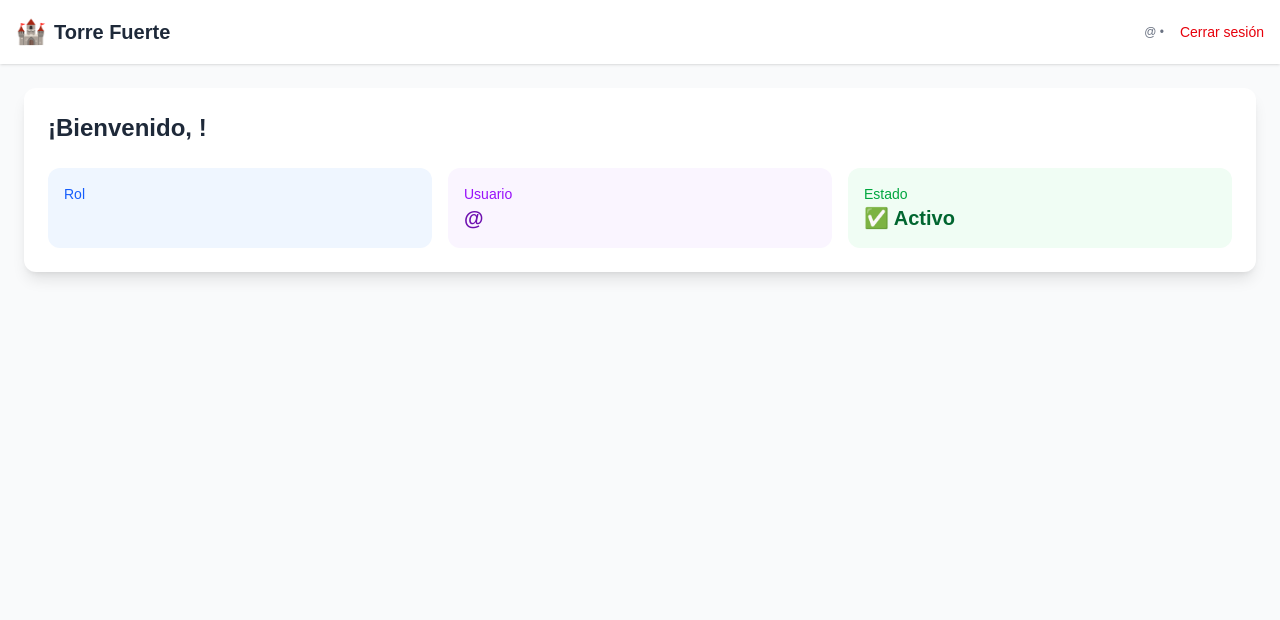
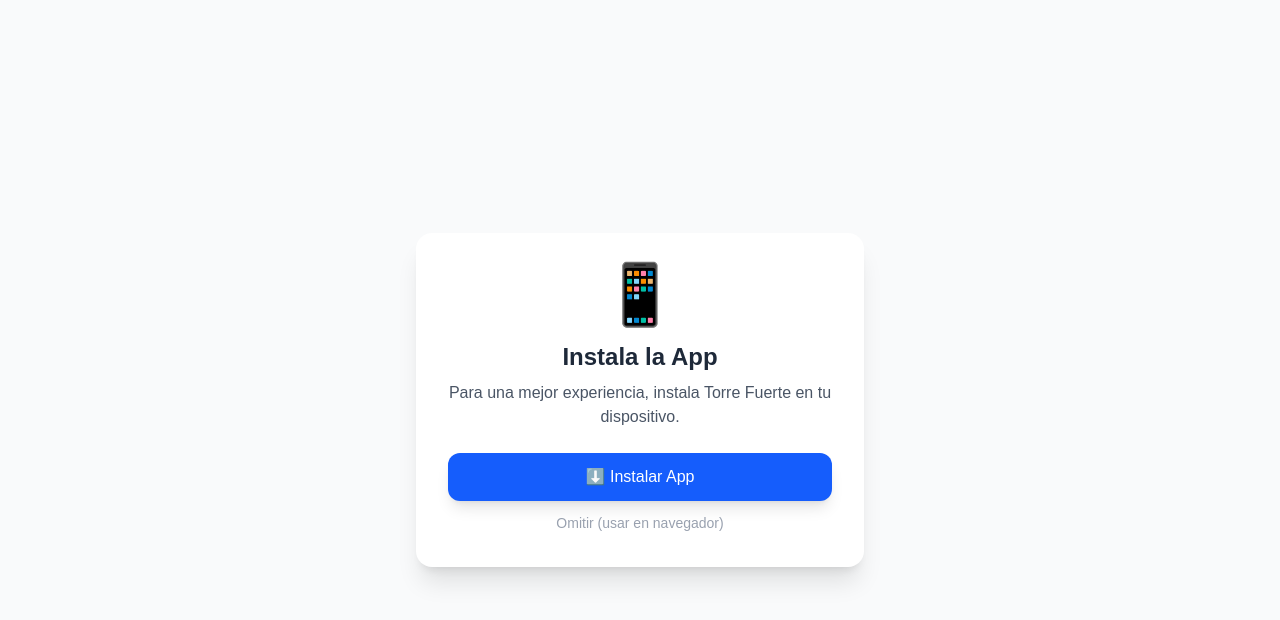
Before and after one commit to pcristhian/tfdistribucion, a Next.js app: page / in a window 1280 px wide. Shown: the top 620 px of the page. Built offline with nearby package versions, Linux system fonts and the light colour scheme; no server answers; sample sign-in values are in the browser's storage.

Commit message:
instalado

```diff
--- a/package.json
+++ b/package.json
@@ -12,6 +12,7 @@
     "bcryptjs": "^3.0.3",
     "framer-motion": "^12.42.2",
     "next": "16.2.10",
+    "next-pwa": "^5.6.0",
     "react": "19.2.4",
     "react-dom": "19.2.4"
   },
--- a/src/app/page.js
+++ b/src/app/page.js
@@ -1,6 +1,6 @@
 'use client';
 
-import { useEffect } from 'react';
+import { useEffect, useState } from 'react';
 import { useRouter } from 'next/navigation';
 import { useLogin } from './login/hook/useLogin';
 
@@ -8,12 +8,43 @@
   const { getUser, logout } = useLogin();
   const router = useRouter();
   const user = getUser();
+  const [isInstalled, setIsInstalled] = useState(false);
+  const [deferredPrompt, setDeferredPrompt] = useState(null);
+
+  useEffect(() => {
+    // Verificar si la app ya está instalada
+    const isStandalone = window.matchMedia('(display-mode: standalone)').matches;
+    setIsInstalled(isStandalone);
+
+    // Escuchar evento de instalación
+    const handler = (e) => {
+      e.preventDefault();
+      setDeferredPrompt(e);
+    };
+
+    window.addEventListener('beforeinstallprompt', handler);
+
+    return () => {
+      window.removeEventListener('beforeinstallprompt', handler);
+    };
+  }, []);
 
   useEffect(() => {
     if (!user) {
       router.push('/login');
     }
   }, [user, router]);
+
+  const handleInstall = async () => {
+    if (deferredPrompt) {
+      deferredPrompt.prompt();
+      const { outcome } = await deferredPrompt.userChoice;
+      if (outcome === 'accepted') {
+        setIsInstalled(true);
+      }
+      setDeferredPrompt(null);
+    }
+  };
 
   if (!user) {
     return (
@@ -23,6 +54,36 @@
     );
   }
 
+  // Si NO está instalada, mostrar mensaje de instalación
+  if (!isInstalled) {
+    return (
+      <div className="min-h-screen bg-gray-50 flex items-center justify-center p-4">
+        <div className="max-w-md w-full bg-white rounded-2xl shadow-xl p-8 text-center">
+          <div className="text-6xl mb-4">📱</div>
+          <h2 className="text-2xl font-bold text-gray-800 mb-2">
+            Instala la App
+          </h2>
+          <p className="text-gray-600 mb-6">
+            Para una mejor experiencia, instala Torre Fuerte en tu dispositivo.
+          </p>
+          <button
+            onClick={handleInstall}
+            className="w-full bg-blue-600 text-white py-3 rounded-xl font-medium hover:bg-blue-700 transition-colors shadow-lg hover:shadow-xl"
+          >
+            ⬇️ Instalar App
+          </button>
+          <button
+            onClick={() => setIsInstalled(true)} // Para pruebas, permite entrar sin instalar
+            className="mt-3 text-sm text-gray-400 hover:text-gray-600 transition-colors"
+          >
+            Omitir (usar en navegador)
+          </button>
+        </div>
+      </div>
+    );
+  }
+
+  // Si está instalada, mostrar el dashboard normal
   return (
     <div className="min-h-screen bg-gray-50">
       <header className="bg-white shadow-sm p-4">
```
Also changed, not shown: 1 other file (tests, documents, lock files or other folders).
